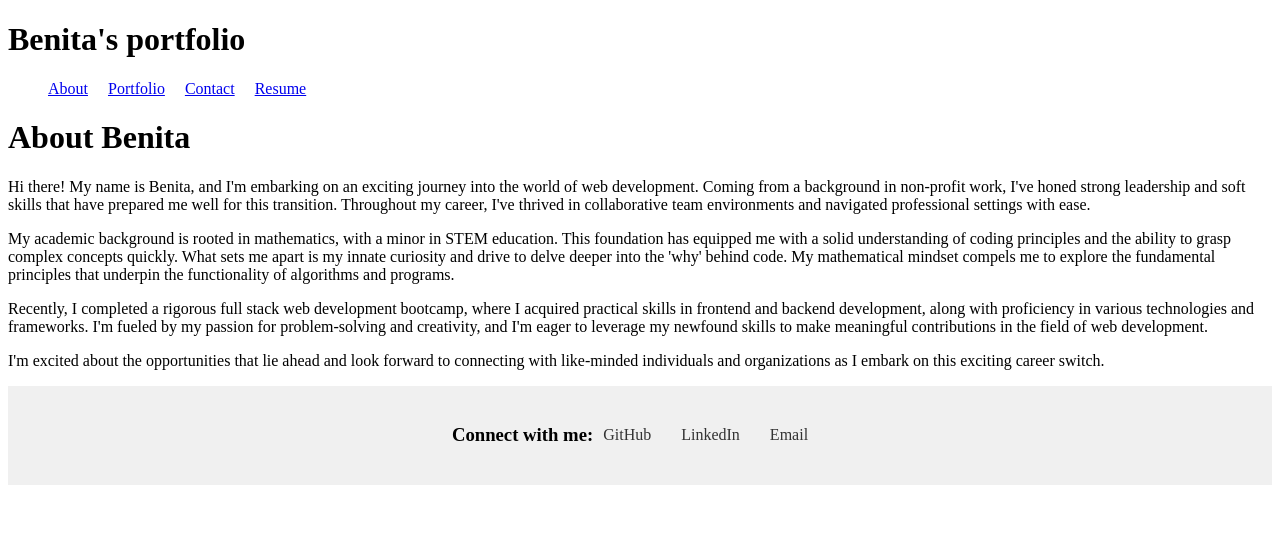
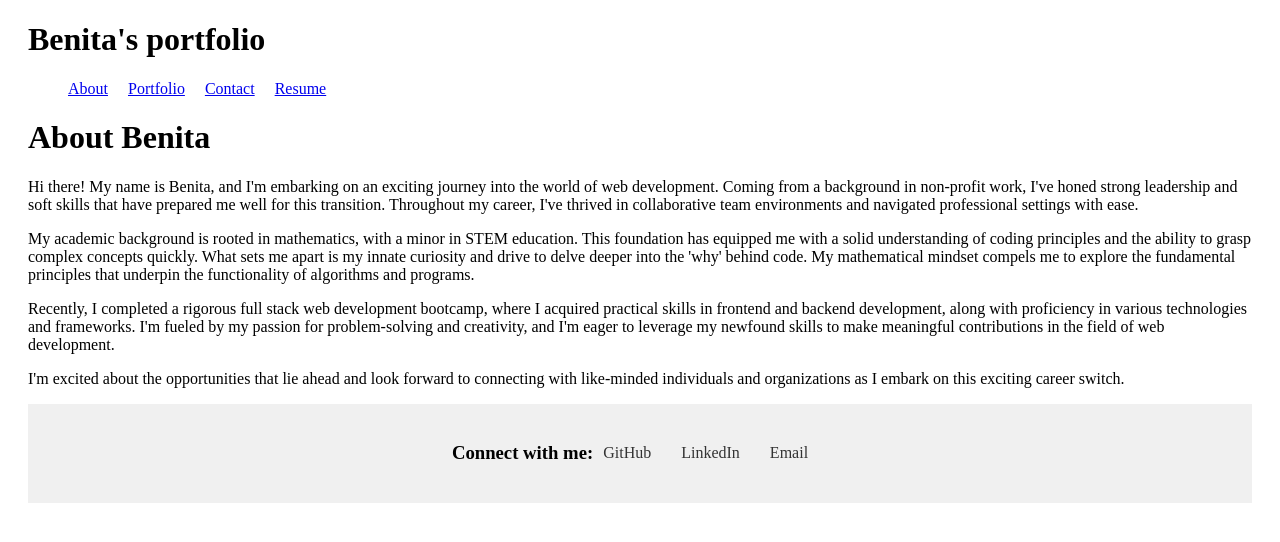
Before and after one commit to benitaisaac/react-portfolio, a React (Vite) app in the folder react-portfolio/: page / in a window 1280 px wide. Shown: the top 542 px of the page. Built offline with nearby package versions, Linux system fonts and the light colour scheme.

Commit message:
added margins around application

```diff
--- a/react-portfolio/src/App.jsx
+++ b/react-portfolio/src/App.jsx
@@ -11,7 +11,7 @@ function App() {
 
 
   return (
-    <div>
+    <div className="container">
       <Header />
       <Outlet />
       <Footer />
--- a/react-portfolio/src/index.css
+++ b/react-portfolio/src/index.css
@@ -1,3 +1,7 @@
+.container {
+  margin: 20px;
+}
+
 .flex-row {
     display: flex;
     flex-wrap: wrap;
```
